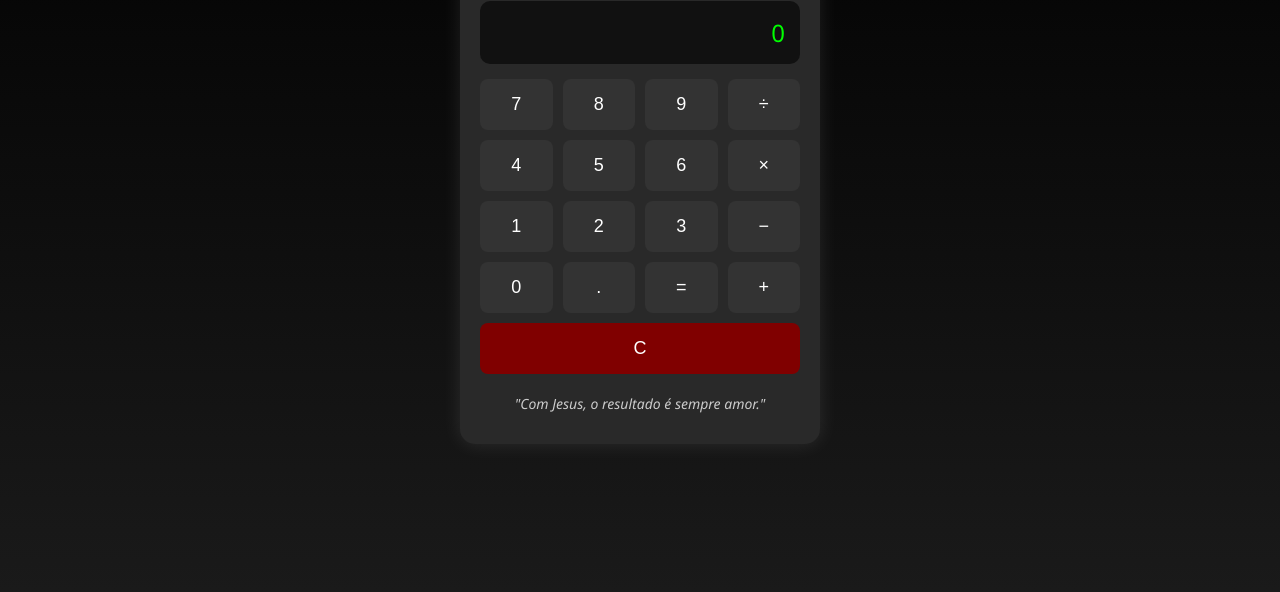
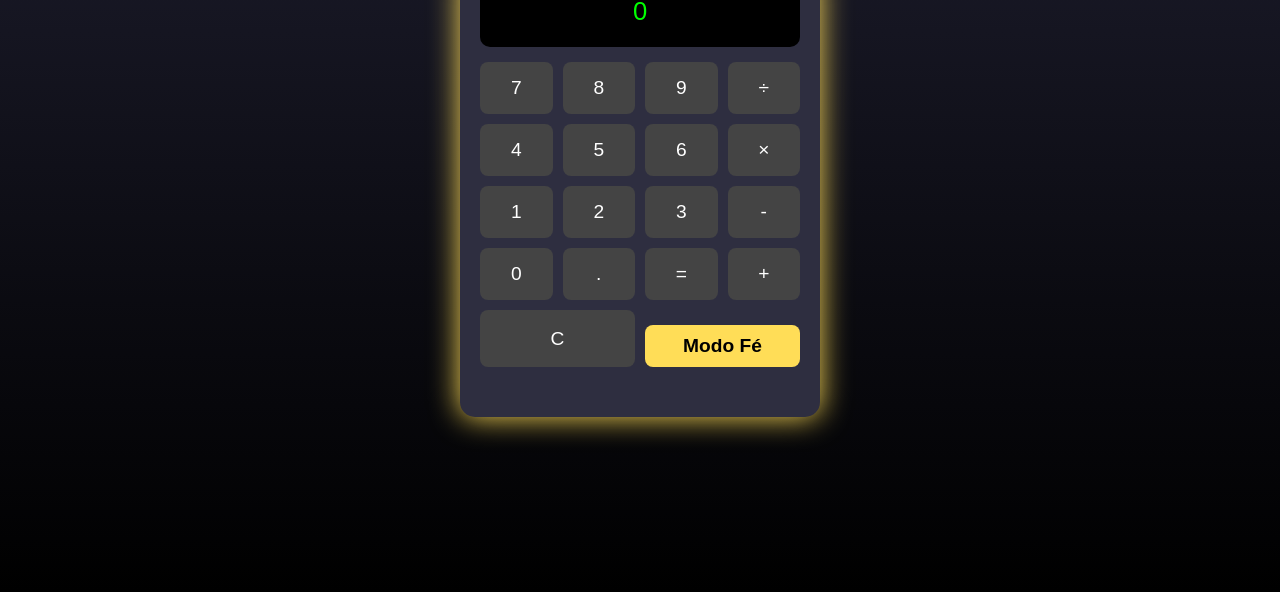
Before and after one commit to Viagemjusta/corrida-da-salvacao, a plain HTML site: page index.html in a window 1280 px wide. Shown: the part 208-800 px from the top of the page. Drawn offline with Linux system fonts and the light colour scheme.

Commit message:
Atualizar o index.html

```diff
--- a/index.html
+++ b/index.html
@@ -1,149 +1,144 @@
 <!DOCTYPE html>
-<html lang="pt-BR">
+<html lang="pt-br">
 <head>
-  <meta charset="UTF-8">
-  <title>Matemática de Jesus</title>
+  <meta charset="UTF-8" />
+  <meta name="viewport" content="width=device-width, initial-scale=1.0"/>
+  <title>Calculadora da Matemática de Jesus</title>
   <style>
     body {
-      margin: 0;
-      font-family: 'Segoe UI', sans-serif;
-      background: linear-gradient(to bottom, #000, #1a1a1a);
-      color: white;
+      background: linear-gradient(to top, #000000, #1e1e2f);
+      color: #fff;
+      font-family: 'Arial', sans-serif;
       display: flex;
       justify-content: center;
       align-items: center;
       height: 100vh;
-      flex-direction: column;
+      margin: 0;
     }
-
-    .calc-container {
-      background: #292929;
+    .calculator {
+      background: #2e2e40;
       padding: 20px;
       border-radius: 15px;
-      box-shadow: 0 0 20px rgba(255,255,255,0.1);
+      box-shadow: 0 0 30px #ffdd57;
       width: 320px;
       text-align: center;
     }
-
-    .title {
-      font-size: 22px;
-      margin-bottom: 10px;
-      color: #ffd700;
-    }
-
     .display {
-      background: #111;
+      background: #000;
       color: #0f0;
-      padding: 15px;
-      font-size: 24px;
+      font-size: 1.6rem;
+      padding: 10px;
       border-radius: 10px;
       margin-bottom: 15px;
-      text-align: right;
-      overflow-x: auto;
+      min-height: 40px;
     }
-
     .buttons {
       display: grid;
       grid-template-columns: repeat(4, 1fr);
       gap: 10px;
     }
-
     button {
-      background: #333;
-      color: white;
+      padding: 15px;
+      font-size: 1.2rem;
       border: none;
-      padding: 15px;
-      font-size: 18px;
       border-radius: 8px;
+      background: #444;
+      color: #fff;
       transition: 0.2s;
     }
-
     button:hover {
-      background: #555;
+      background: #666;
     }
-
-    .spiritual-message {
-      margin-top: 20px;
-      font-size: 14px;
+    .faith-mode {
+      margin-top: 15px;
+      background: #ffdd57;
+      color: #000;
+      font-weight: bold;
+      border-radius: 8px;
+      padding: 10px;
+    }
+    .message {
+      margin-top: 10px;
       font-style: italic;
-      color: #ccc;
-      height: 30px;
+      color: #ffdd57;
+      min-height: 20px;
     }
   </style>
 </head>
 <body>
-
-  <div class="calc-container">
-    <div class="title">Matemática de Jesus</div>
+  <div class="calculator">
     <div class="display" id="display">0</div>
     <div class="buttons">
-      <button onclick="press('7')">7</button>
-      <button onclick="press('8')">8</button>
-      <button onclick="press('9')">9</button>
-      <button onclick="press('/')">÷</button>
-
-      <button onclick="press('4')">4</button>
-      <button onclick="press('5')">5</button>
-      <button onclick="press('6')">6</button>
-      <button onclick="press('*')">×</button>
-
-      <button onclick="press('1')">1</button>
-      <button onclick="press('2')">2</button>
-      <button onclick="press('3')">3</button>
-      <button onclick="press('-')">−</button>
-
-      <button onclick="press('0')">0</button>
-      <button onclick="press('.')">.</button>
+      <button onclick="add('7')">7</button>
+      <button onclick="add('8')">8</button>
+      <button onclick="add('9')">9</button>
+      <button onclick="add('/')">÷</button>
+      <button onclick="add('4')">4</button>
+      <button onclick="add('5')">5</button>
+      <button onclick="add('6')">6</button>
+      <button onclick="add('*')">×</button>
+      <button onclick="add('1')">1</button>
+      <button onclick="add('2')">2</button>
+      <button onclick="add('3')">3</button>
+      <button onclick="add('-')">-</button>
+      <button onclick="add('0')">0</button>
+      <button onclick="add('.')">.</button>
       <button onclick="calculate()">=</button>
-      <button onclick="press('+')">+</button>
-
-      <button onclick="clearDisplay()" style="grid-column: span 4; background: #800000;">C</button>
+      <button onclick="add('+')">+</button>
+      <button onclick="clearDisplay()" style="grid-column: span 2;">C</button>
+      <button onclick="toggleFaithMode()" class="faith-mode" style="grid-column: span 2;">Modo Fé</button>
     </div>
-    <div class="spiritual-message" id="message">"Com Jesus, o resultado é sempre amor."</div>
+    <div class="message" id="message"></div>
   </div>
 
   <script>
-    let input = '';
-    const display = document.getElementById('display');
-    const message = document.getElementById('message');
+    let display = document.getElementById('display');
+    let message = document.getElementById('message');
+    let faithMode = false;
+    let expression = '';
 
-    function press(value) {
-      if (display.innerText === '0') display.innerText = '';
-      input += value;
-      display.innerText = input;
+    const messagesDeFe = [
+      "Com Jesus, até o impossível se resolve!",
+      "A fé move montanhas... e cálculos também!",
+      "Tudo é possível ao que crê. (Marcos 9:23)",
+      "Entrega teu caminho ao Senhor... até na matemática!",
+      "Deus é Deus de ordem e exatidão!",
+      "A resposta certa vem do céu!"
+    ];
+
+    function add(value) {
+      if (display.textContent === '0') {
+        display.textContent = '';
+      }
+      expression += value;
+      display.textContent = expression;
+      message.textContent = '';
     }
 
     function clearDisplay() {
-      input = '';
-      display.innerText = '0';
-      message.innerText = '"Jesus renova tudo."';
+      expression = '';
+      display.textContent = '0';
+      message.textContent = '';
     }
 
     function calculate() {
       try {
-        const result = eval(input);
-        display.innerText = result;
-        showSpiritualMessage(result);
-        input = result.toString();
-      } catch (e) {
-        display.innerText = 'Erro';
-        message.innerText = '"Confie em Jesus mesmo nos erros."';
-        input = '';
+        let result = eval(expression);
+        display.textContent = result;
+        expression = result.toString();
+        if (faithMode) {
+          message.textContent = messagesDeFe[Math.floor(Math.random() * messagesDeFe.length)];
+        }
+      } catch {
+        display.textContent = 'Erro';
+        message.textContent = 'Confia no Senhor... revise o cálculo!';
       }
     }
 
-    function showSpiritualMessage(result) {
-      let msg = '';
-      if (result == 3) msg = '"Trindade: Pai, Filho e Espírito Santo."';
-      else if (result == 7) msg = '"Perfeição de Deus."';
-      else if (result == 12) msg = '"Doze apóstolos, doze tribos."';
-      else if (result == 40) msg = '"40 dias de jejum de Jesus."';
-      else if (result == 70) msg = '"70 vezes 7: perdão infinito."';
-      else msg = '"Com fé, até a matemática glorifica Jesus!"';
-
-      message.innerText = msg;
+    function toggleFaithMode() {
+      faithMode = !faithMode;
+      message.textContent = faithMode ? "Modo Fé ativado! Jesus está resolvendo com você." : "Modo Fé desativado.";
     }
   </script>
-
 </body>
 </html>
```
